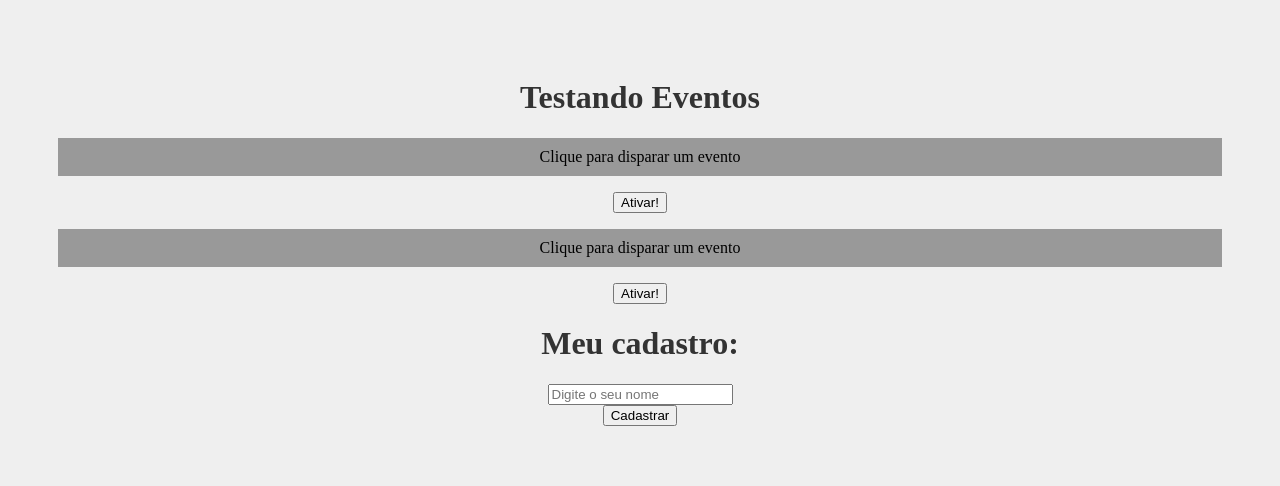
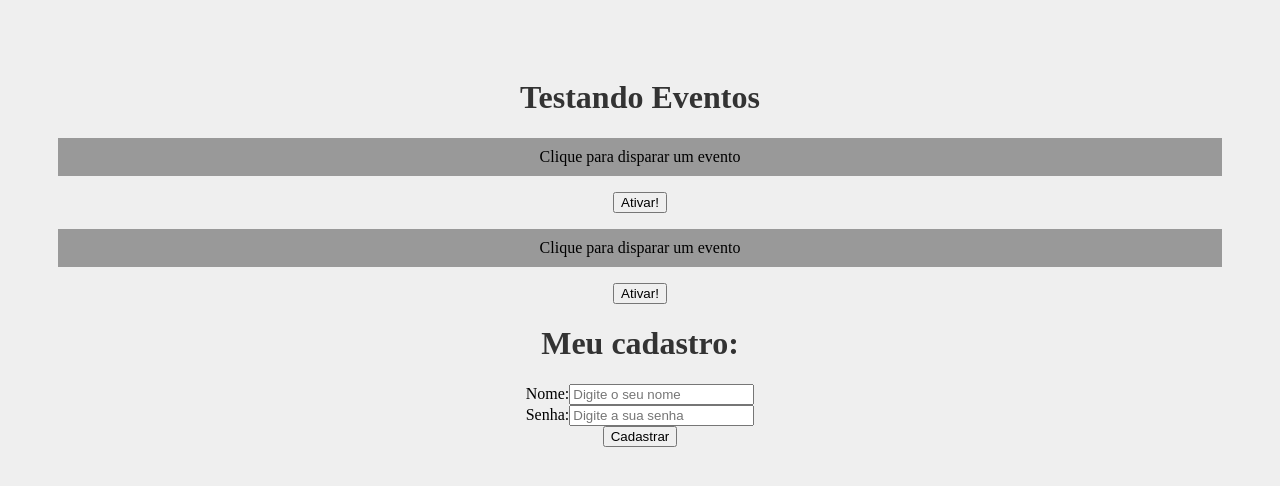
Before and after one commit to joaoluizramos96/code-react, a React (Create React App) app: page / in a window 1280 px wide. Shown: the top 486 px of the page. Built offline with nearby package versions, Linux system fonts and the light colour scheme.

Commit message:
useState na prática - #10

```diff
--- a/src/components/Form.js
+++ b/src/components/Form.js
@@ -1,16 +1,38 @@
+import { useState } from 'react' // Pega o valor para enviar pro back-end
+
 function Form() {
 
     function cadastrarUsuario(e) {
         e.preventDefault() // Não atualiza a página
-        console.log("Cadastrou o usuário")
+        console.log(`Usuário ${name} foi cadastrado com a senha: ${password}`) // Pega o valor para enviar pro back-end
+
     }
+
+    const [name, setName] = useState() // // Pega o valor para enviar pro back-end
+    const [password, setPassword] = useState()
 
     return (
         <div>
             <h1>Meu cadastro:</h1>
             <form onSubmit={cadastrarUsuario}>
                 <div>
-                    <input type="text" placeholder="Digite o seu nome" />
+                    <label htmlFor="name">Nome:</label>
+                    <input
+                        type="text"
+                        id="name"
+                        name="name"
+                        placeholder="Digite o seu nome"
+                        onChange={(e) => setName(e.target.value)} // Pega o valor para enviar pro back-end
+                    />
+                </div>
+                <div>
+                <label htmlFor="password">Senha:</label>
+                    <input type="password"
+                        id="password"
+                        name="password"
+                        placeholder="Digite a sua senha"
+                        onChange={(e) => setPassword(e.target.value)} // Pega o valor para enviar pro back-end
+                    />
                 </div>
                 <div>
                     <input type="submit" value="Cadastrar" />
```
